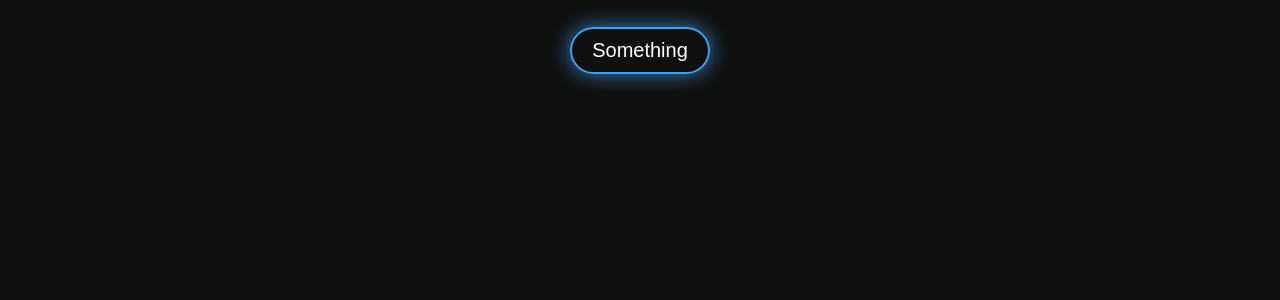
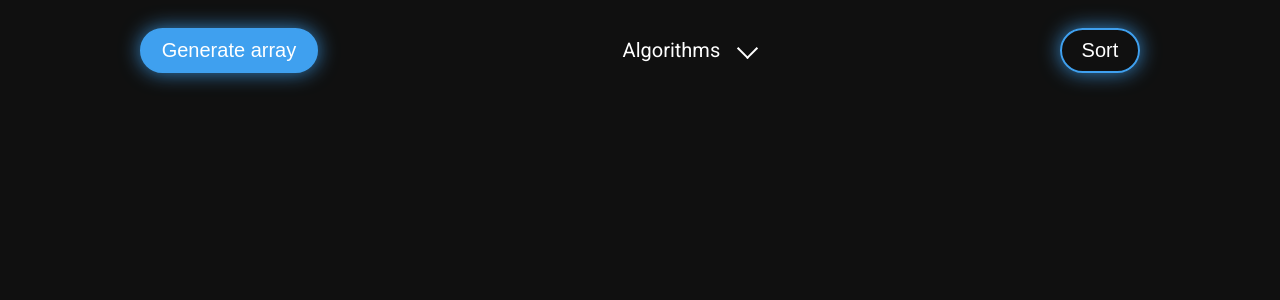
Before and after one commit to puzika/AlgoVis, a React (Vite) app: page /sorting in a window 1280 px wide. Shown: the top 300 px of the page. Built offline with nearby package versions, Linux system fonts and the light colour scheme.

Commit message:
created dropdown button

```diff
--- a/src/components/button/button.styles.jsx
+++ b/src/components/button/button.styles.jsx
@@ -4,7 +4,8 @@ import * as svar from '../../variables.styles';
 export const Button = styled.button`
    font-size: inherit;
    color: inherit;
-   padding: 1rem 2rem;
+   padding: 0 2rem;
+   height: 4.5rem;
    border: .2rem solid ${svar.colorPrimaryLight};
    border-radius: 10rem;
    outline: none;
--- /dev/null
+++ b/src/components/dropdown/dropdown.component.jsx
@@ -0,0 +1,10 @@
+import * as S from './dropdown.styles';
+
+export default function Dropdown({ name, children }) {
+   return (
+      <S.Dropdown>
+         <span>{name}</span>
+         <S.DropdownArrow className='arrow' />
+      </S.Dropdown>
+   )
+}
--- /dev/null
+++ b/src/components/dropdown/dropdown.styles.jsx
@@ -0,0 +1,36 @@
+import styled from "styled-components";
+import * as svar from '../../variables.styles';
+
+const arrowHeight = 1.5;
+const arrowWidth = arrowHeight;
+const arrowMarginBottom = arrowHeight * Math.sqrt(2) / 2 - arrowHeight / 2;
+
+export const Dropdown = styled.div`
+   display: flex;
+   align-items: center;
+   height: 4.5rem;
+   padding: 0 2.5rem;
+   border-radius: 10rem;
+   cursor: pointer;
+
+   &:hover {
+      background-color: rgba(255, 255, 255, .1);
+
+      .arrow {
+         margin-bottom: 0;
+         margin-top: ${arrowMarginBottom}rem;
+         rotate: X 180deg;
+      }
+   }
+`;
+
+export const DropdownArrow = styled.span`
+   width: ${arrowWidth}rem;
+   height: ${arrowHeight}rem;
+   border-right: .25rem solid #fff;
+   border-bottom: .25rem solid #fff;
+   transform: rotate(45deg);
+   margin-left: 2rem;
+   margin-bottom: ${arrowMarginBottom}rem;
+   transition: all .2s;
+`;
--- a/src/routes/sorting/sorting.component.jsx
+++ b/src/routes/sorting/sorting.component.jsx
@@ -1,11 +1,16 @@
 import * as S from './sorting.styles';
 import Button, { ButtonTypes } from '../../components/button/button.component';
+import Dropdown from '../../components/dropdown/dropdown.component';
 
 export default function Sorting() {
    return (
       <>
          <S.ToolBar>
-            <Button text={'Something'} styleType={ButtonTypes.transparent} />
+            <Button text={'Generate array'} styleType={ButtonTypes.filled} />
+            <Dropdown name={'Algorithms'}>
+
+            </Dropdown>
+            <Button text={'Sort'} styleType={ButtonTypes.transparent} />
          </S.ToolBar>
       </>
    )
```
